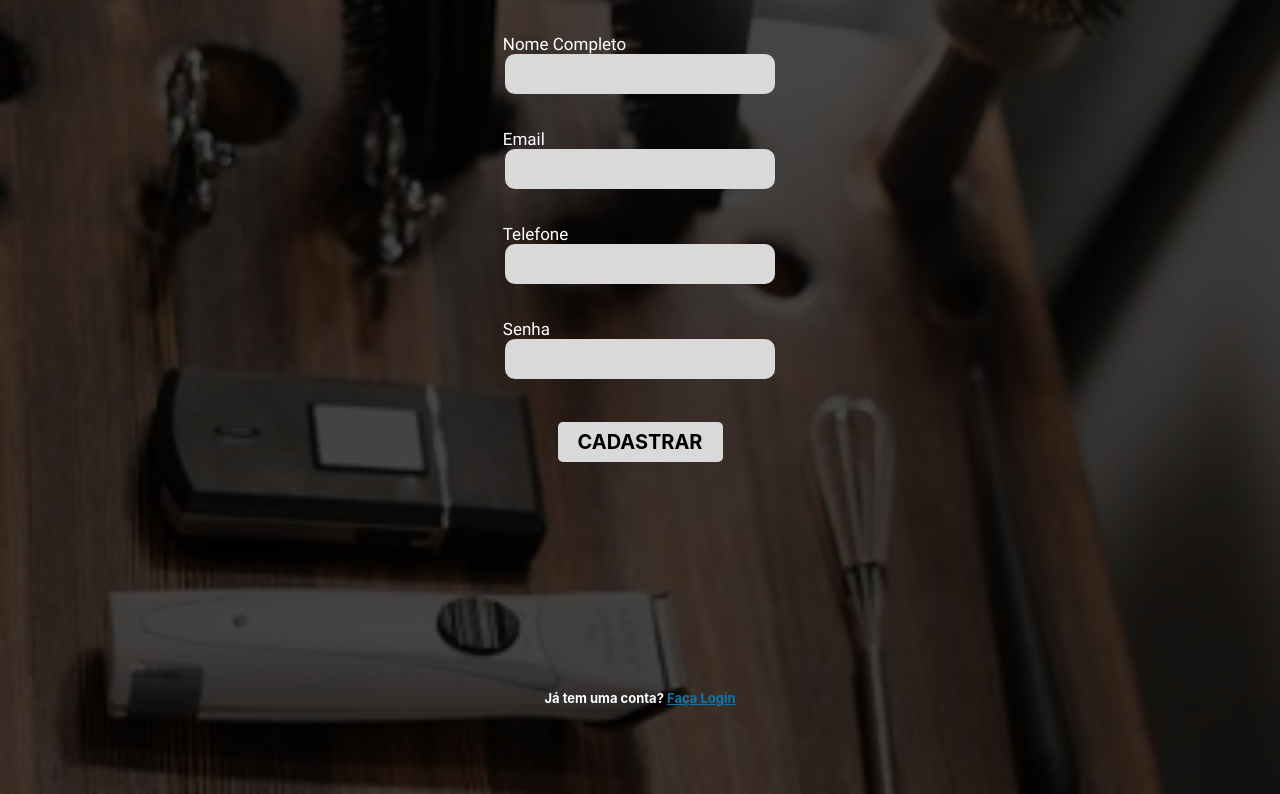
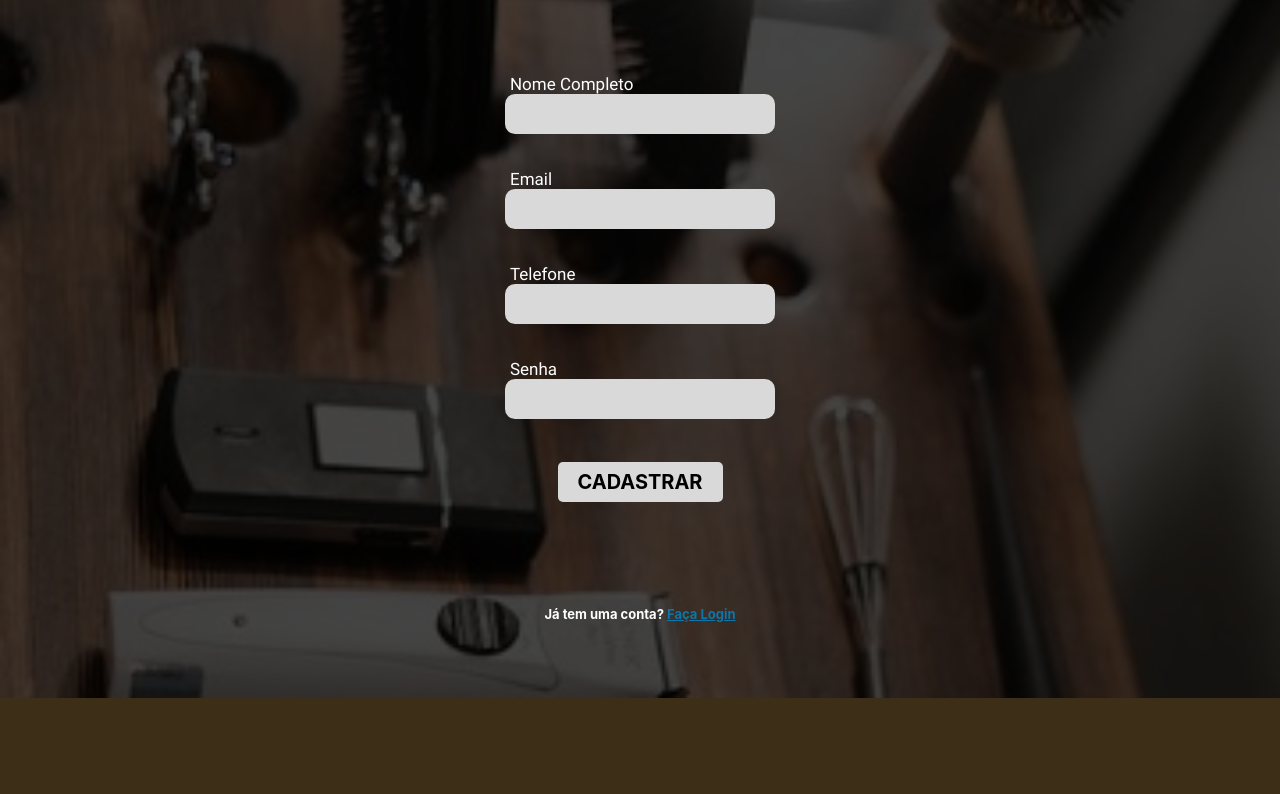
Before and after one commit to CaioWelterBogo/Barbearia_prototipo, a plain HTML site: page Cadastro/cadastro.html in a window 1280 px wide. Shown: the part 102-896 px from the top of the page. After the commit the page ends 800 px from the top, so only its background shows below. Drawn offline with Linux system fonts and the light colour scheme; a web font is replaced by a local one.

Commit message:
Add files via upload

```diff
--- a/Cadastro/cadastro.css
+++ b/Cadastro/cadastro.css
@@ -27,18 +27,18 @@ body{
     background-color: #3d2e18;
 }
 body > div#imagem_fundo{
-    height: 100vh;
+    height: calc(100vh - 96px);
     background: url(../Imagens/fundo.jpg) no-repeat;
     background-size: cover;
 }
 main{
-    height:100vh;
+    height: calc(100vh - 96px);
     background-color: #000000ba;
     position: relative;
     text-align: center;
 }
 form{
-    margin-top: 5vh;
+    margin-top: 10vh;
     position: absolute;
     left: 50%;
     transform: translate(-50%,0);
@@ -57,7 +57,7 @@ form > div.campos > label{
     font-weight: 400;
     line-height: normal;
     text-align: left;
-    margin-left: 1vw;
+    margin-left: 20px;
 }
 form > div.campos > input{
     margin-bottom: 35px;
```
